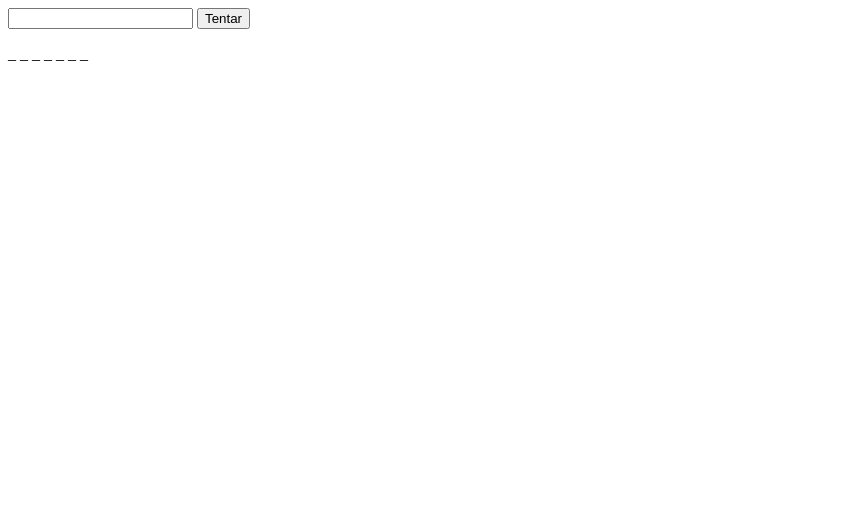
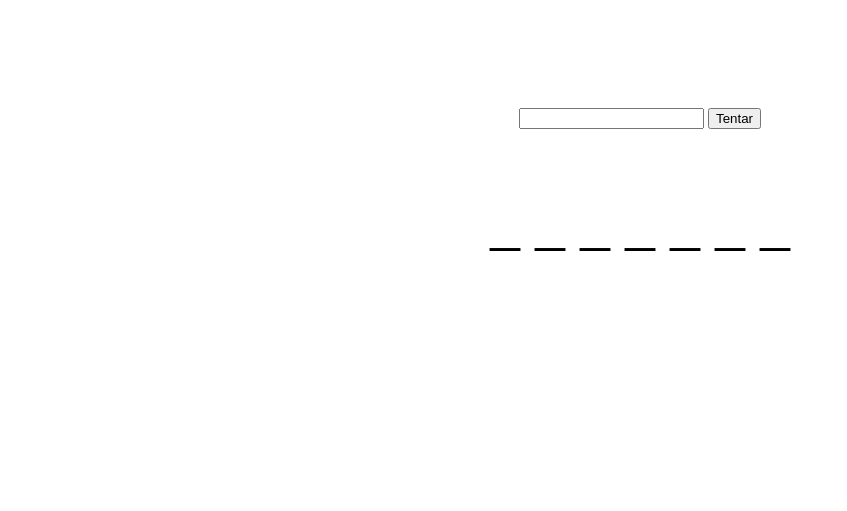
Before and after one commit to JuniorMelo1997/Jogo-da-forca, a plain HTML site: page index.html in a window 1280 px wide. Shown: the whole page, without its empty margins (0-847 px from the left). Drawn offline with Linux system fonts and the light colour scheme.

Commit message:
v0.1
Conserto de alguns problemas e erros.

```diff
--- /dev/null
+++ b/estilo.css
@@ -0,0 +1,10 @@
+#jogo{
+    width: 700px;
+    height: 400px;
+    margin: auto;
+    text-align: center;
+    padding-top: 100px;
+}
+#resultado{
+    font-size: 45pt;
+}
--- a/forca.js
+++ b/forca.js
@@ -69,7 +69,7 @@ function tentativa(){
     como acontece num jogo da forca no papel mesmo. */
     }
     for(cont = 0; cont < tam; cont++){
-        resultado.innerHTML += blankspace[cont];
+        resultado.innerHTML += ' ' + blankspace[cont] + ' ';
     }
 }
 
--- a/index.html
+++ b/index.html
@@ -4,15 +4,18 @@
     <meta charset="UTF-8">
     <meta name="viewport" content="width=device-width, initial-scale=1.0">
     <title>Jogo da Forca</title>
+    <link rel="stylesheet" href="estilo.css">
 </head>
 <body>
-    <div>
+    <section id="jogo">
+    <div id="inputs">
         <input type="text" name="letra" id="letra" maxlength="1"/>
         <input type="button" value="Tentar"  onclick="tentativa()"/>
     </div>
     <div id="resultado">
         <p id="res"></p>
     </div>
+    </section>
 
     <script src="forca.js">
     </script>
```
